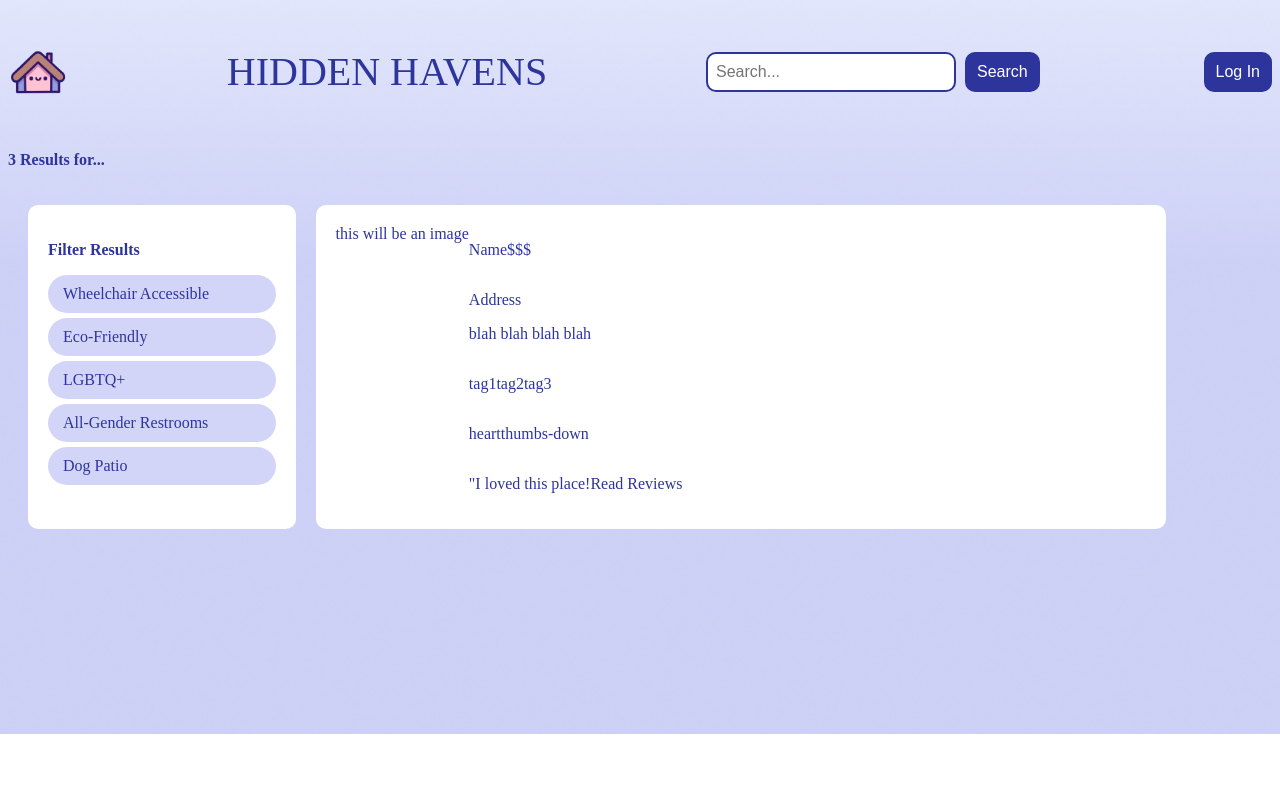
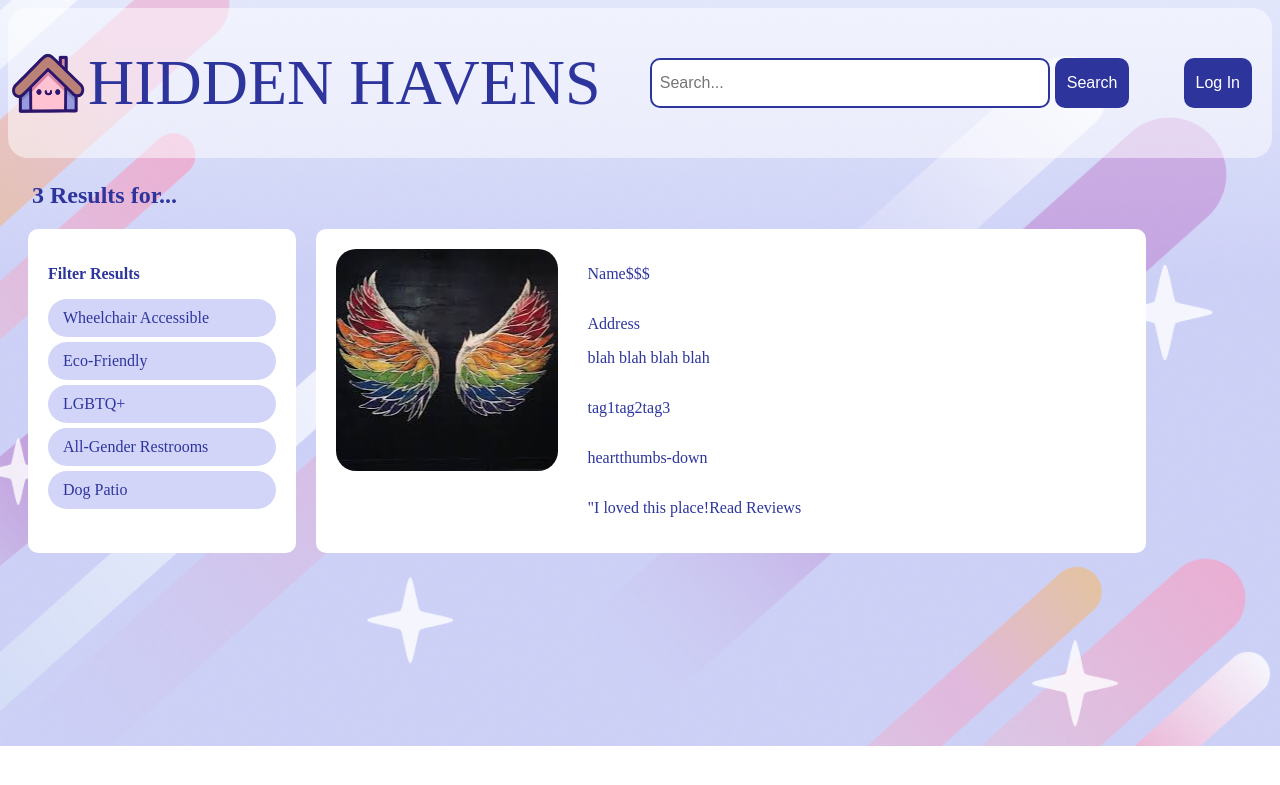
Before and after one commit to ashbrooke8/SlayTheChange, a PHP site: page /results.html in a window 1280 px wide. Shown: the top 785 px of the page. Run offline with PHP 8.4, Linux system fonts and the light colour scheme; some web fonts are replaced.

Commit message:
more results.html styling

```diff
--- a/css/results.css
+++ b/css/results.css
@@ -1,7 +1,7 @@
 @import url("https://fonts.googleapis.com/css2?family=ABeeZee:ital@0;1&family=Pixelify+Sans:wght@400..700&display=swap");
 
 body {
-     background-image: url("../images/background-no-decor.png");
+     background-image: url("../images/background-with-decor.png");
     background-size: cover;
     background-repeat: no-repeat;
     background-position: center;
@@ -14,22 +14,38 @@ nav {
     flex-direction: row;
     justify-content: space-between;
     align-items: center;
+    height: 150px;
+    background-color: rgba(255, 255, 255, 0.50);
+    border-radius: 20px;
+}
+
+#logo-container {
+    display: flex;
+    align-items: center;
+
 }
 
 #logo {
-    width: 60px;
-    height: 50px;
+    width: 80px;
+    height: 70px;
 }
 
 #name {
     font-family: "baloo";
-    font-size: 40px;
+    font-size: 64px;
     color: #2D359D;
 }
 
+#search-form {
+    flex: 1;
+    display: flex;
+    align-items: center;
+    justify-content: center;
+}
+
 #search-bar {
-    width: 250px;
-    height: 40px;
+    width: 400px;
+    height: 50px;
     padding: 8px;
     font-size: 16px;
     outline: none;
@@ -38,7 +54,7 @@ nav {
 }
 
 #search-button {
-    height: 40px;
+    height: 50px;
     font-size: 16px;
     margin-left: 5px;
     padding: 0 10px;
@@ -50,7 +66,7 @@ nav {
 }
 
 #login-button {
-    height: 40px;
+    height: 50px;
     font-size: 16px;
     margin-left: 5px;
     padding: 0 10px;
@@ -59,12 +75,16 @@ nav {
     color: white;
     border-radius: 10px;
     cursor: pointer;
+    margin-right: 20px;
 }
 
 #result-count {
     color: #2D359D;
     font-family: ABeeZee;
     font-weight: bold;
+    font-size: 24px;
+    margin-left: 24px;
+    margin-bottom: 0px;
 }
 
 .content-box {
@@ -110,6 +130,12 @@ ul li {
     background: white;
     border-radius: 10px;
     padding: 20px;
+    margin-right: 20px;
+    gap: 30px;
+}
+
+#result-image {
+    border-radius: 20px;
 }
 
 .name-money {
--- a/results.html
+++ b/results.html
@@ -12,9 +12,11 @@
 </head>
 <body>
     <nav>
-        <img src="images\logo.png" alt="logo" id="logo">
-        <p id="name">HIDDEN HAVENS</p>
-        <form action="/search" method="get">
+        <div id="logo-container">
+            <img src="images\logo.png" alt="logo" id="logo">
+            <p id="name">HIDDEN HAVENS</p>
+        </div>
+        <form action="/search" method="get" id="search-form">
             <input type="search" placeholder="Search..." id="search-bar">
             <button type="submit" id="search-button">Search</button>
         </form>
@@ -35,7 +37,9 @@
 
     <div class="results">
         <div class="result">
-            <div class="left-content">this will be an image</div>
+            <div class="left-content">
+                <img src="images\twistedimg.jpg" alt="" id="result-image">
+            </div>
             <div class="right-content">
                 <div class="name-money">
                     <p>Name</p>
```
Also changed, not shown: images/higher_ground.jpg (renamed from images/04bd2b_a6f78d2be9c344ddbc26fee14944c746~mv2.jpg).
